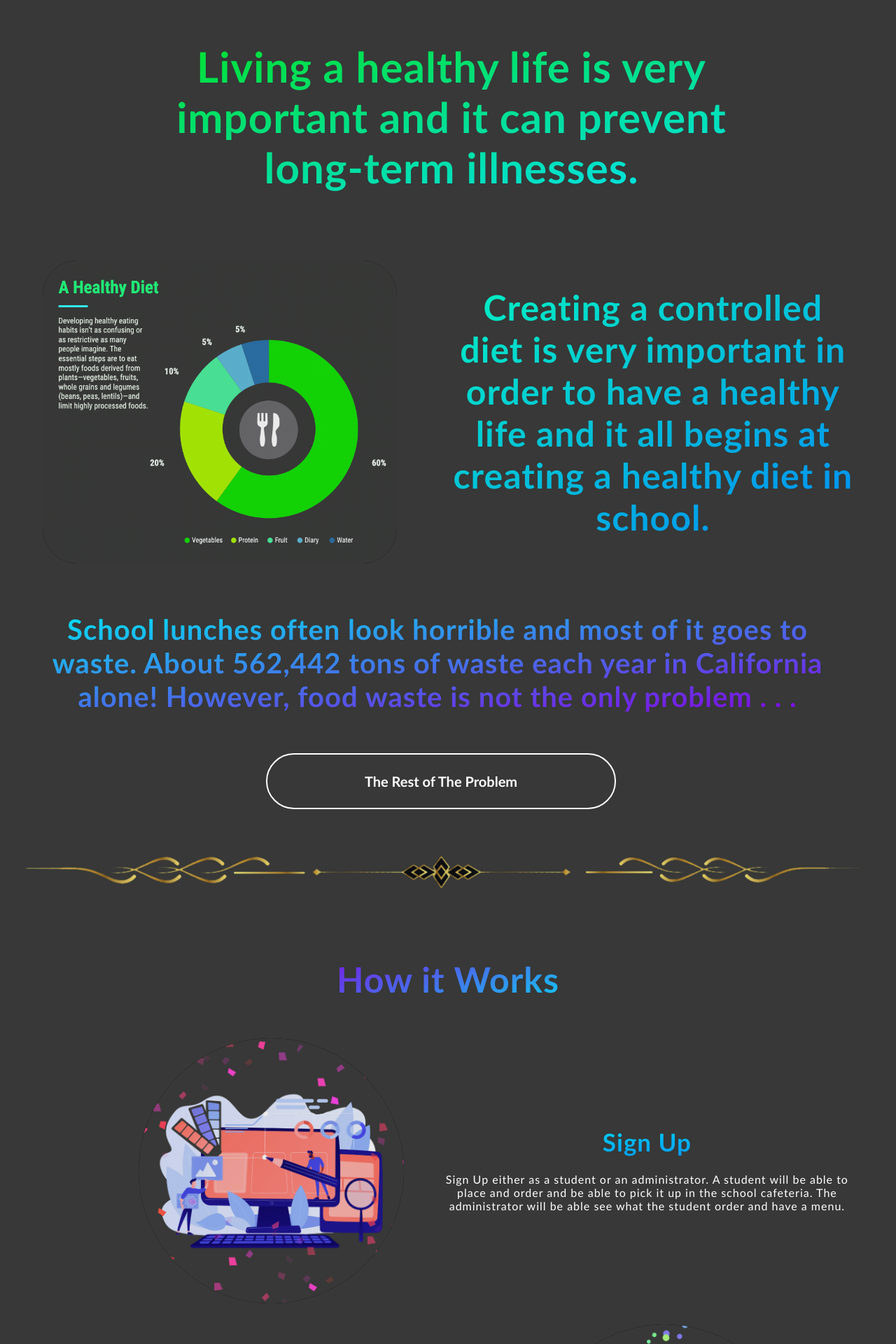
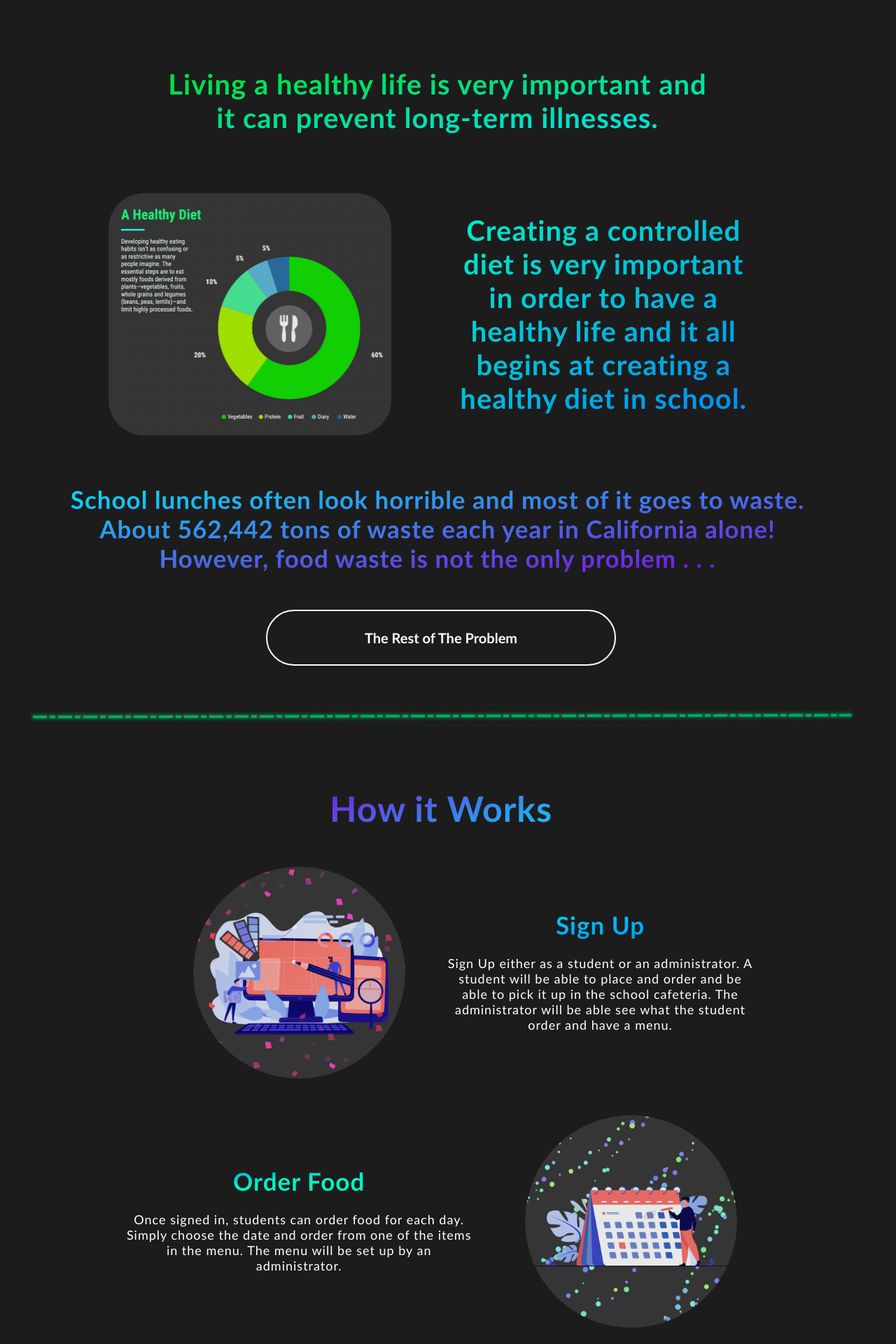
Before and after one commit to AtharvG-124/Atharv-Adrish-Chakshan-2, a PHP site: page / in a window 1280 px wide. Shown: the part 779-2699 px from the top of the page at 70% size. Run offline with PHP 8.4, Linux system fonts and the light colour scheme.

Commit message:
final edits done

```diff
--- a/index.html
+++ b/index.html
@@ -160,6 +160,7 @@
 
             </div>
 
+            <br>
 
             <div class="right">
 
@@ -177,6 +178,7 @@
 
             </div>
 
+            <br><br>
 
             <div class="left">
 
@@ -188,7 +190,7 @@
                     <p>
                         Make sure that you get all the nutriton that your body needs. It is very important
                         that your body gets nutrients, espicially when you are growing.
-                        Enjoy the food and have a healthy diet!!!
+                        Enjoy the food and have a healthy diet!
                     </p>
 
                 </div>
@@ -201,10 +203,9 @@
 
         <div class="signup">
             <h1>Ready to Get Started?</h1>
-            <a href="signup.html"><button class="button">Sign Up Now!</button></a>
+            <a href="signup.html"><button class="button2">Sign Up Now!</button></a>
         </div>
-
-
+        <br><br><br><br>
     </div>
 
 
--- a/styles.css
+++ b/styles.css
@@ -1,7 +1,7 @@
 body{
 
     background-size: cover;
-    background: #373837;
+    background: #1c1c1c;
     position: relative;
     bottom: 10px;
     right: 10px;
@@ -213,11 +213,26 @@
 
 }
 
+.button2 {
+    border: 2px solid #00ba6c;
+    height: 80px;
+    width: 500px;
+    font-weight: bold;
+    font-family: "Optima", sans-serif;
+    border-radius: 100px;
+    font-size: 20px;
+    margin-top: 30px;
+    background: #00ba6c;
+    color: white;
+    transition: background 0.5s ease-in-out;
+
+}
+
 .nav-button:hover{
 
-    background: #00ba3b;
+    background: #00ba4d;
     color: white;
-    border-color: #00ba3b;
+    border-color: #00ba4d;
     transition-delay: 0.1s;
 }
 
@@ -228,15 +243,24 @@
     transition-delay: 0.1s;
 }
 
+.button2:hover{
+
+    background: #0099ff;
+    color: white;
+    border-color: #0099ff;
+    transition-delay: 0.1s;
+
+}
+
 
 
 .purpose{
-    margin-top: 800px;
+    margin-top: 850px;
     z-index: 1;
     display: flex;
     flex-grow: 1;
     flex-direction: row;
-    width: 100%;
+    width: 90%;
     margin-left: 20px;
     align-items: center;
 
@@ -247,8 +271,9 @@
     z-index: 1;
     display: flex;
     flex-grow: 1;
-    width: 100%;
-    margin-left: 20px;
+    width: 80%;
+    margin-left: auto;
+    margin-right: auto;
     align-items: center;
     justify-content: center;
 
@@ -269,8 +294,8 @@
      -webkit-text-fill-color: transparent;
      -webkit-background-clip: text;
      background-clip: text;
-     width: 70%;
-     font-size: 60px;
+     width: 80%;
+     font-size: 40px;
      padding-right: 20px;
      text-align: center;
      padding-left: 10px;
@@ -292,7 +317,7 @@
     background-clip: text;
     text-align: center;
     width: calc(100% / 2);
-    font-size: 50px;
+    font-size: 40px;
     padding-right: 20px;
     padding-left: 40px;
 
@@ -307,7 +332,7 @@
     text-align: center;
     margin-top: 70px;
     width: 90%;
-    font-size: 40px;
+    font-size: 35px;
     padding-right: 20px;
     padding-left: 10px;
 
@@ -346,11 +371,12 @@
     display: flex;
     flex-direction: column;
     flex-grow: 1;
-    width: 100%;
-    margin-left: 10px;
+    width: 80%;
+    margin: auto;
     align-items: center;
     justify-content: center;
-    margin-bottom: 50px;
+    margin-bottom: 100px;
+    font-size: 18px;
 }
 
 .works img{
@@ -472,10 +498,9 @@
     flex-direction: column;
     align-items: center;
     justify-content: center;
-
 }
 .signup h1{
-    background: linear-gradient(to  right, #00e029 , #00b3e0);
+    background: linear-gradient(to right, #00e029 , #00b3e0);
     -webkit-text-fill-color: transparent;
     -webkit-background-clip: text;
     background-clip: text;
```
Also changed, not shown: assets/divider.png.
